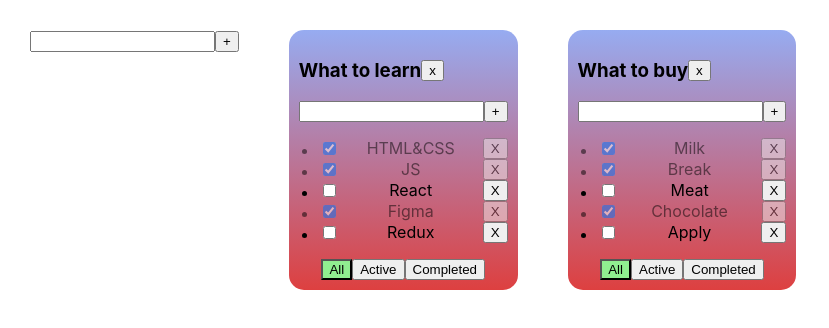
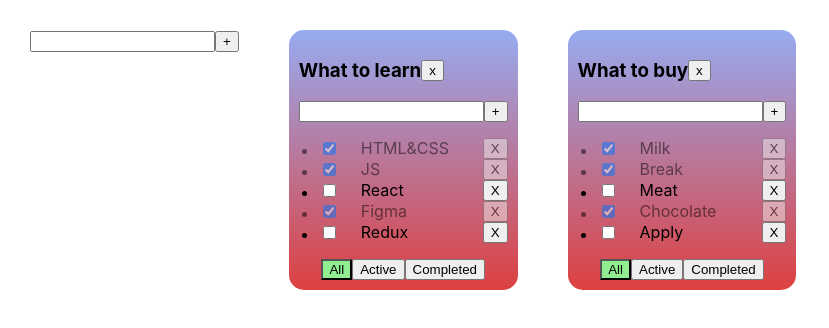
Before and after one commit to AlexMuhin-IT/TodoList, a React (Create React App) app: page / in a window 1280 px wide. Shown: the top 328 px of the page, without its empty margins (0-829 px from the left). Built offline with nearby package versions, Linux system fonts and the light colour scheme.

Commit message:
new Todolist: work is completed

```diff
--- a/src/App.css
+++ b/src/App.css
@@ -49,3 +49,7 @@ ul{
 /*    padding: 10px;*/
 /*    border-radius: 15px;*/
 /*}*/
+.wrapper-editableSpan{
+    max-width: 150px;
+    width: 100px;
+}
--- a/src/App.tsx
+++ b/src/App.tsx
@@ -16,7 +16,7 @@ export type TaskType = {
     title: string,
     isDone: boolean,
 }
-export type TasksStateType = {
+type TasksStateType = {
     [key: string]: TaskType[]
 }
 
@@ -121,7 +121,13 @@ function App() {
         setTodolists([newTodolist, ...todolists])
         setTasks({...tasks, [todolistId]: []})
     }
-
+    const updateTask = (todolistId: string, taskId: string, title: string) => {
+        const newTodolistTasks = {
+            ...tasks,
+            [todolistId]: tasks[todolistId].map(t=>t.id === taskId ? {...t, title}: t),
+        }
+        setTasks(newTodolistTasks)
+    }
 
     return (
         <div className="App">
@@ -138,7 +144,6 @@ function App() {
                 }
                 return (
                     <Todolist
-
                         key={tl.id}
                         todolistId={tl.id}
                         title={tl.title}
@@ -149,6 +154,7 @@ function App() {
                         changeTaskStatus={changeTaskStatus}
                         filter={tl.filter}
                         removeTodolist={removeTodolist}
+                        updateTask={updateTask}
                     />
                 )
             })}
--- a/src/Todolist.tsx
+++ b/src/Todolist.tsx
@@ -2,6 +2,7 @@ import React, {ChangeEvent, KeyboardEvent, useState} from 'react';
 import {Button} from "./components/Button";
 import {FilterValuesType, TaskType} from "./App";
 import {AddItemForm} from "./components/addItemForm/AddItemForm";
+import {EditableSpan} from "./components/editableSpan/EditableSpan";
 
 type TodolistPropsType = {
     todolistId: string,
@@ -13,7 +14,7 @@ type TodolistPropsType = {
     changeTaskStatus: (todolistId: string, taskId: string, taskStatus: boolean) => void
     filter: FilterValuesType
     removeTodolist: (todolistId: string) => void
-
+    updateTask: (todolistId: string, taskId: string, title: string) => void
 }
 
 export const Todolist = ({
@@ -25,7 +26,8 @@ export const Todolist = ({
                              changeTaskStatus,
                              filter,
                              todolistId,
-                             removeTodolist
+                             removeTodolist,
+                             updateTask
                          }: TodolistPropsType) => {
 
 
@@ -59,6 +61,9 @@ export const Todolist = ({
                                     const newStatusValue = e.currentTarget.checked
                                     changeTaskStatus(todolistId, t.id, newStatusValue)
                                 }
+                                const changeTaskTitleHandler = (title: string) => {
+                                    updateTask(todolistId, t.id, title)
+                                }
                                 return (
                                     <li key={t.id} className={t.isDone ? 'is-done' : ''}>
                                         <div className={'style-tasks'}>
@@ -67,7 +72,7 @@ export const Todolist = ({
                                                 checked={t.isDone}
                                                 onChange={changeTaskStatusHandler}
                                             />
-                                            <span>{t.title}</span>
+                                            <EditableSpan onChange={changeTaskTitleHandler} value={t.title}/>
                                             <Button onClick={removeTaskHandler} title={'X'}/>
                                         </div>
                                     </li>
--- /dev/null
+++ b/src/components/editableSpan/EditableSpan.tsx
@@ -0,0 +1,38 @@
+import React, {ChangeEvent, useState} from 'react';
+
+type PropsType = {
+    value: string;
+    onChange: (newTitle: string) => void;
+}
+
+export const EditableSpan = ({value, onChange}: PropsType) => {
+    const [editMode, setEditMode] = useState(false);
+    const [title, setTitle] = useState<string>(value);
+    const activeEditModeHandler = () => {
+        setEditMode(!editMode);
+    }
+    const deactivateEditModeHandler = () => {
+        setEditMode(!editMode)
+        onChange(title)
+    }
+    const onTitleHandler = (e: ChangeEvent<HTMLInputElement>) => {
+        setTitle(e.currentTarget.value)
+    }
+    // const changeEditModeHandler = () => {
+    //     setEditMode(!editMode);
+    // }
+    return (
+        <div className={'wrapper-editableSpan'}>
+            {editMode ? (
+                <input className={'wrapper-editableSpan'}
+                    onChange={onTitleHandler}
+                    onBlur={deactivateEditModeHandler}
+                    value={title}
+                    autoFocus/>
+            ) : (
+                <span onDoubleClick={activeEditModeHandler}>{value}</span>
+            )
+            }
+        </div>
+    )
+};
```
